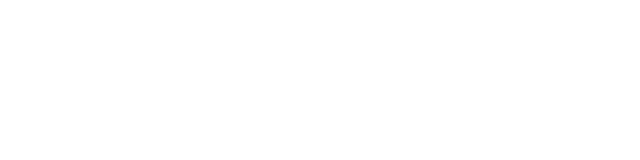
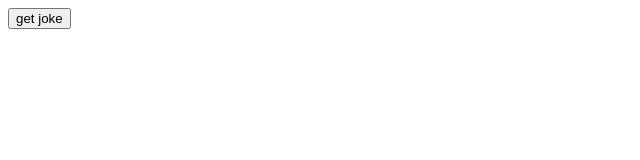
Before and after one commit to andydangit/React-Hook, a React (Create React App) app: page /projects in a window 1280 px wide. Shown: the top 160 px of the page, without its empty margins (0-640 px from the left). Built offline with nearby package versions, Linux system fonts and the light colour scheme.

Commit message:
Add getJoke function

```diff
--- a/src/App.jsx
+++ b/src/App.jsx
@@ -1,10 +1,25 @@
 import React from 'react'
-import {BrowserRouter as Router, Switch, Route,  Link, } from 'react-router-dom'
+// import {BrowserRouter as Router, Switch, Route,  Link, } from 'react-router-dom'
+import Axios from 'axios';
+
+
 
 function App() {
+
+  // const url = `https://official-joke-api.appspot.com/random_joke`;
+
+  const getJoke = () => {
+    Axios.get("https://official-joke-api.appspot.com/random_joke").then(
+      (response) => {
+      console.log(response);
+      }
+    );
+  }
+
+
   return (
     <div>
-
+      <button onClick={getJoke}> get joke </button>
     </div>
   )
 }
```
